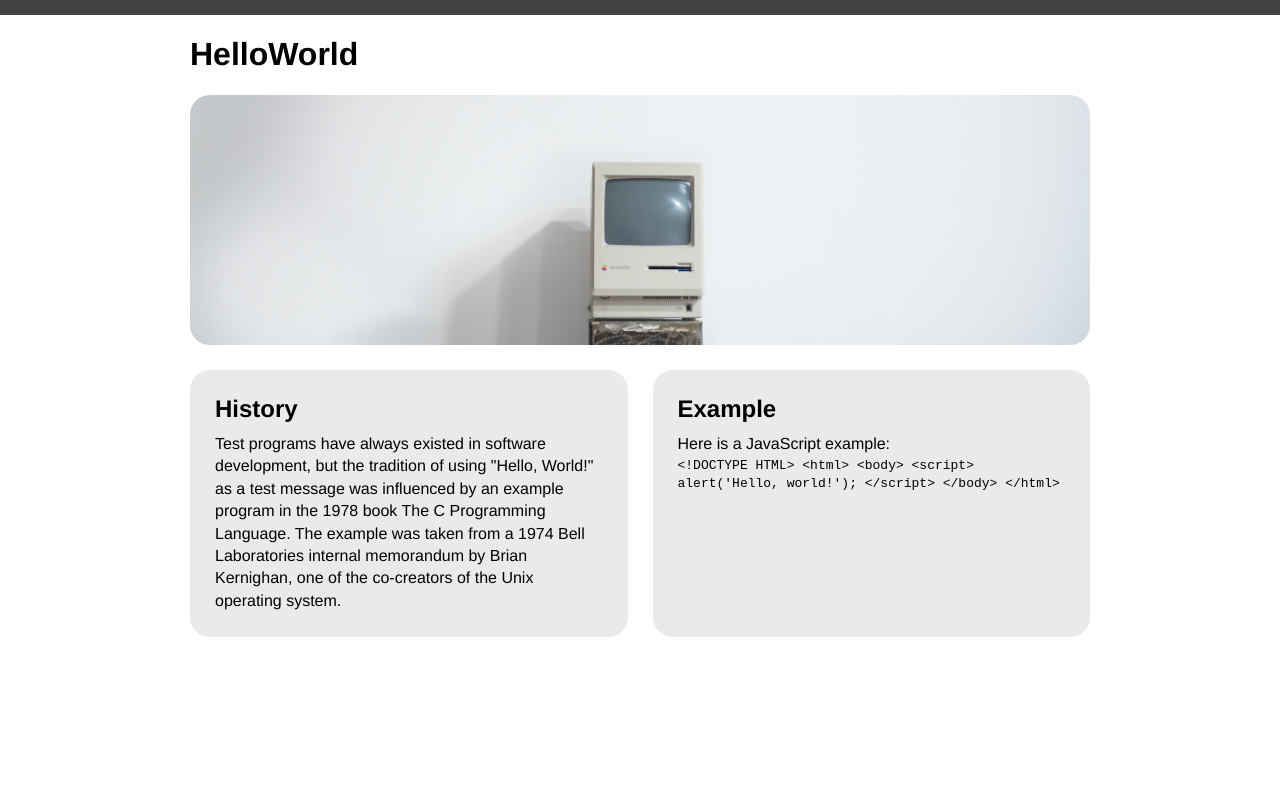
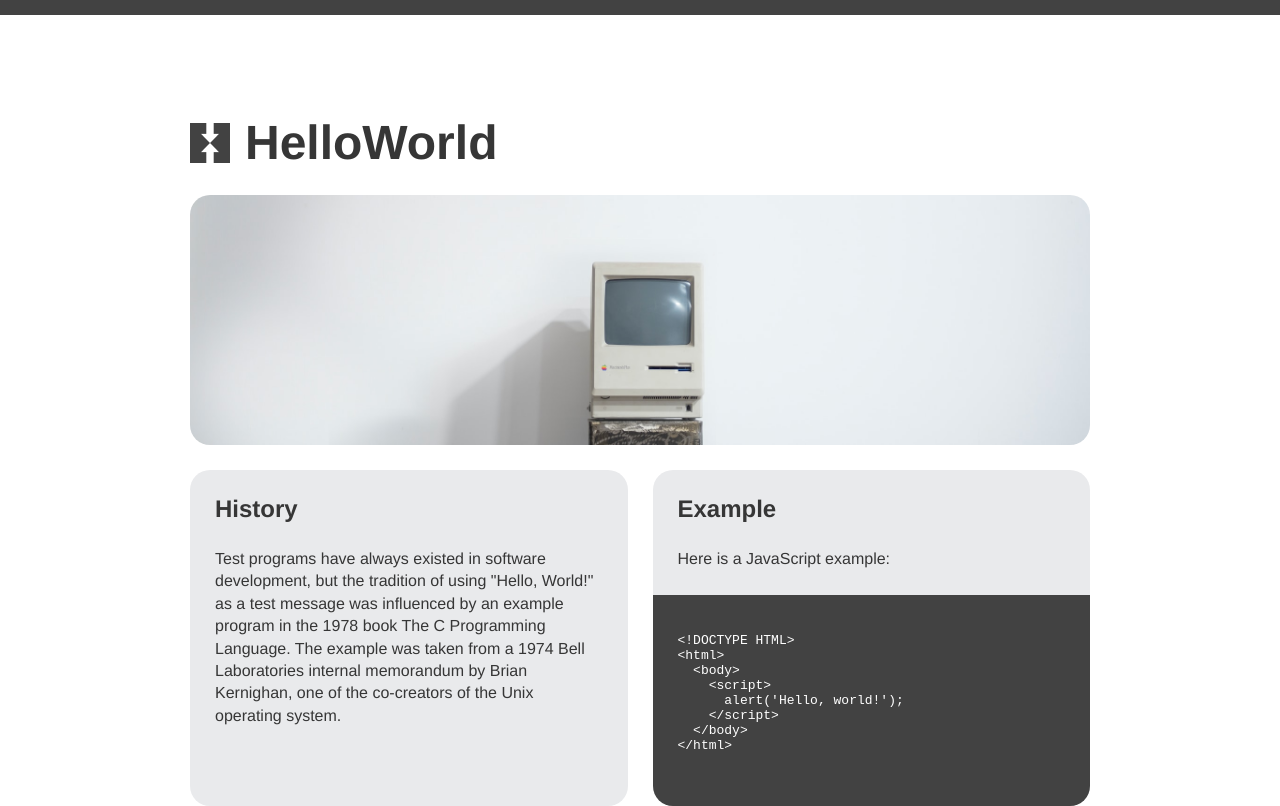
Before and after one commit to andrewoh0513/hello-world, a plain HTML site: page index.html in a window 1280 px wide. Drawn offline with Linux system fonts and the light colour scheme.

Commit message:
CSS cleanup

```diff
--- a/index.html
+++ b/index.html
@@ -18,10 +18,13 @@
           <h2>History</h2>
           <p>Test programs have always existed in software development, but the tradition of using "Hello, World!" as a test message was influenced by an example program in the 1978 book The C Programming Language. The example was taken from a 1974 Bell Laboratories internal memorandum by Brian Kernighan, one of the co-creators of the Unix operating system.</p>
         </section>
-        <section>
+        <section class="with-code">
+          <div class="codecopy">
             <h2>Example</h2>
             <p>Here is a JavaScript example:</p>
-          <code>
+          </div>
+          <div class="codehtml">
+            <code><pre>
 &lt;!DOCTYPE HTML&gt;
 &lt;html&gt;
   &lt;body&gt;
@@ -30,7 +33,8 @@
     &lt;/script&gt;
   &lt;/body&gt;
 &lt;/html&gt;
-         </code>
+              </pre></code>
+          </div>
         </section>
       </div>
     </main>
--- a/screen.css
+++ b/screen.css
@@ -5,6 +5,7 @@ body{
     font-family: Helvetica, sans-serif;
     border-top: 15px solid #424242;
     margin: 0 auto;
+    color: #363636;
 }
 
 main {
@@ -13,9 +14,7 @@ main {
 }
 
 .masthead {
-    background-image: url('images/mac.jpg');
-    background-size: cover;
-    background-position: bottom;
+    background: no-repeat bottom / cover url('images/mac.jpg');
     height: 250px;
     border-radius: 20px;
 }
@@ -29,13 +28,42 @@ main {
     flex-grow: 1;
     flex-basis: 0;
     background: #E9EAEC;
-    padding: 25px;
     border-radius: 20px;
     margin-top: 25px;
 }
 
+.details section p {
+    margin: 25px;
+}
+
+.details section h2 {
+    margin: 25px;
+}
+
+.details section.with-code {
+    padding: 0;
+}
+
+div.codehtml {
+    padding: 25px;
+    background: #424242;
+    color: #fff;
+    border-bottom-left-radius: 20px;
+    border-bottom-right-radius: 20px;
+}
+
 img {
     width: 100%;
+}
+
+h1 {
+    background-image: url('images/Logo.png');
+    background-repeat: no-repeat;
+    background-size: 40px;
+    background-position: center left;
+    font-size: 3em;
+    padding-left: 55px;
+    margin: 100px 0 25px 0;
 }
 
 h2 {
```
Lines whose indentation alone changed are shown as unchanged.
